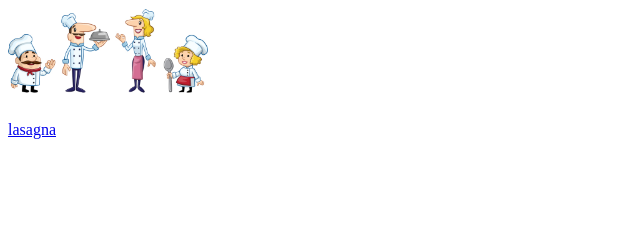
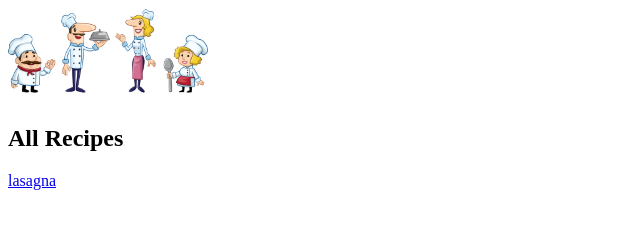
Before and after one commit to alentijns/odin-recipes, a plain HTML site: page index.html in a window 1280 px wide. Shown: the part 79-308 px from the top of the page, without its empty margins (0-640 px from the left). Drawn offline with Linux system fonts and the light colour scheme.

Commit message:
CSS first test

```diff
--- a/index.html
+++ b/index.html
@@ -9,6 +9,7 @@
 <body>
     <h1>Odin Recipes</h1>
     <img src="./images/chefs.jpg" alt="Image of some chefs" width="200px">
+    <h2>All Recipes</h2>
     <p><a href="./lasagna.html">lasagna</a></p>
 </body>
 </html>
```
